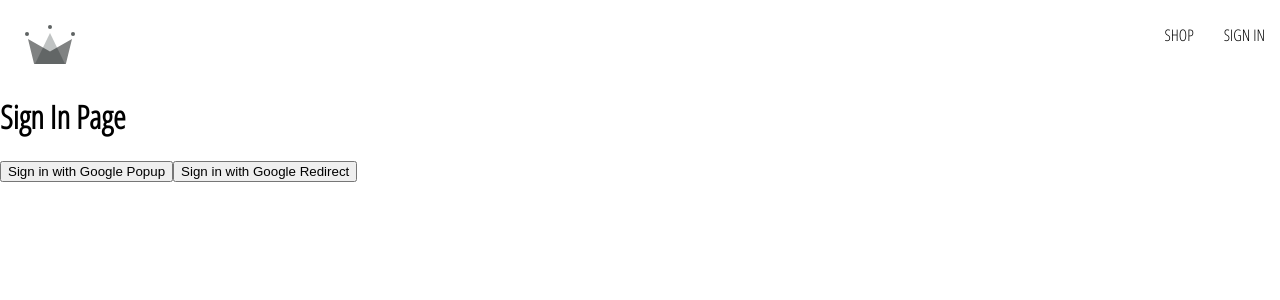
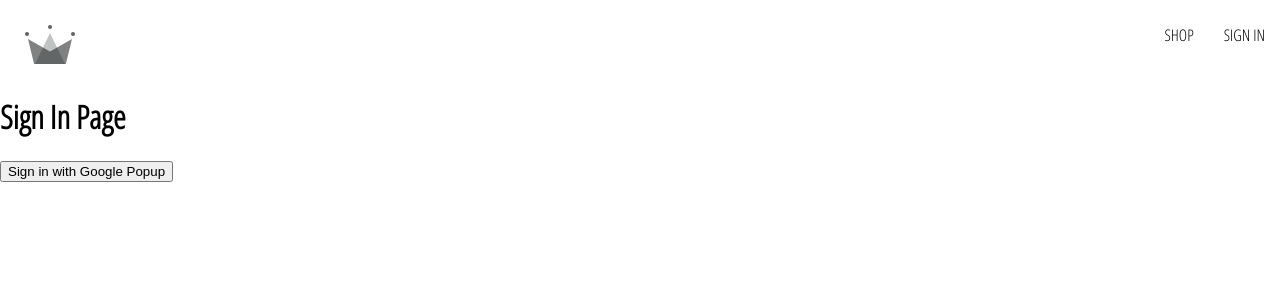
Before and after one commit to RBurrage/crown-clothing, a React (Create React App) app: page /sign-in in a window 1280 px wide. Shown: the top 300 px of the page. Built offline with nearby package versions, Linux system fonts and the light colour scheme.

Commit message:
Commented out signInWithGoogleRedirect code for future reference

```diff
--- a/src/routes/sign-in/sign-in.component.jsx
+++ b/src/routes/sign-in/sign-in.component.jsx
@@ -1,22 +1,22 @@
-import { useEffect } from 'react';
-import { getRedirectResult } from 'firebase/auth';
+// import { useEffect } from 'react';
+// import { getRedirectResult } from 'firebase/auth';
 
 import {
     auth,
     signInWithGooglePopup,
-    createUserDocumentFromAuth,
-    signInWithGoogleRedirect
+    createUserDocumentFromAuth
+    //signInWithGoogleRedirect
 } from '../../utils/firebase/firebase.utils';
 
 
 const SignIn = () => {
-    useEffect(
-        () => async () => {
-            const response = await getRedirectResult(auth);
-            if (response) {
-                const userDocRef = await createUserDocumentFromAuth(response.user);
-            }
-        }, []);
+    // useEffect(
+    //     () => async () => {
+    //         const response = await getRedirectResult(auth);
+    //         if (response) {
+    //             const userDocRef = await createUserDocumentFromAuth(response.user);
+    //         }
+    //     }, []);
 
     const logGoogleUser = async () => {
         const { user } = await signInWithGooglePopup();
@@ -29,9 +29,7 @@
             <button onClick={logGoogleUser}>
                 Sign in with Google Popup
             </button>
-            <button onClick={signInWithGoogleRedirect}>
-                Sign in with Google Redirect
-            </button>
+            {/* <button onClick={signInWithGoogleRedirect}>Sign in with Google Redirect</button> */}
         </div>
     );
 };
```
